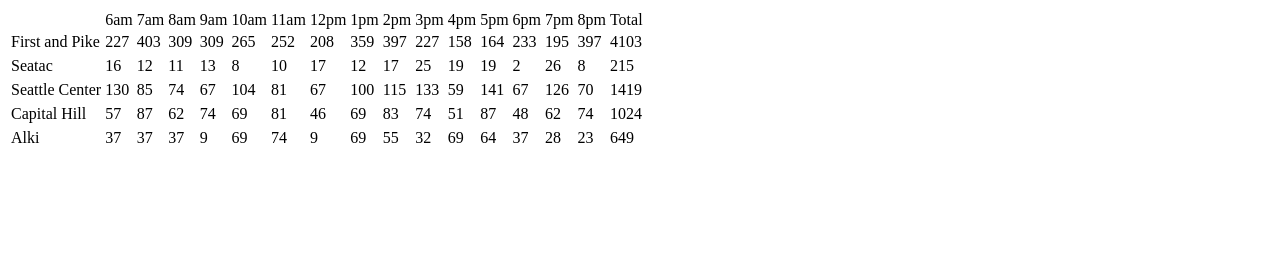
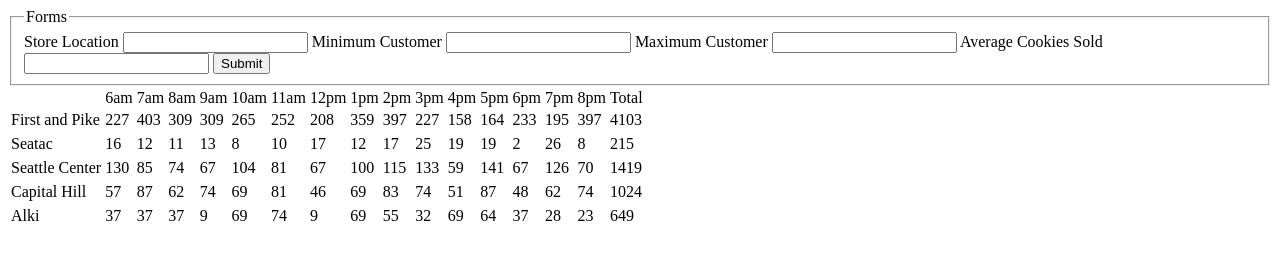
Before and after one commit to khillman84/cookie-stand, a plain HTML site: page sales.html in a window 1280 px wide. Drawn offline with Linux system fonts and the light colour scheme.

Commit message:
Adds form to sales.html

```diff
--- a/sales.html
+++ b/sales.html
@@ -4,7 +4,20 @@
     <title>Sales Info</title>
   </head>
   <body>
-
+ <form id="store-info">
+   <fieldset>
+     <legend>Forms</legend>
+      <label for="location">Store Location</label>
+      <input name="location" id="location-input" type="text" />
+      <label for="min-cust">Minimum Customer</label>
+      <input name="min-cust" id="min-cust-input" type="text" />
+      <label for="max-cust">Maximum Customer</label>
+      <input name="max-cust" id="max-cust-input" type="text" />
+      <label for="avg-sold">Average Cookies Sold</label>
+      <input name="avg-sold" id="avg-sold-input" type="text" />
+      <button id="submit">Submit</button>
+   </fieldset>
+ </form>
     <table id="table">
       <tr id="hours-row">
         <th>
```
